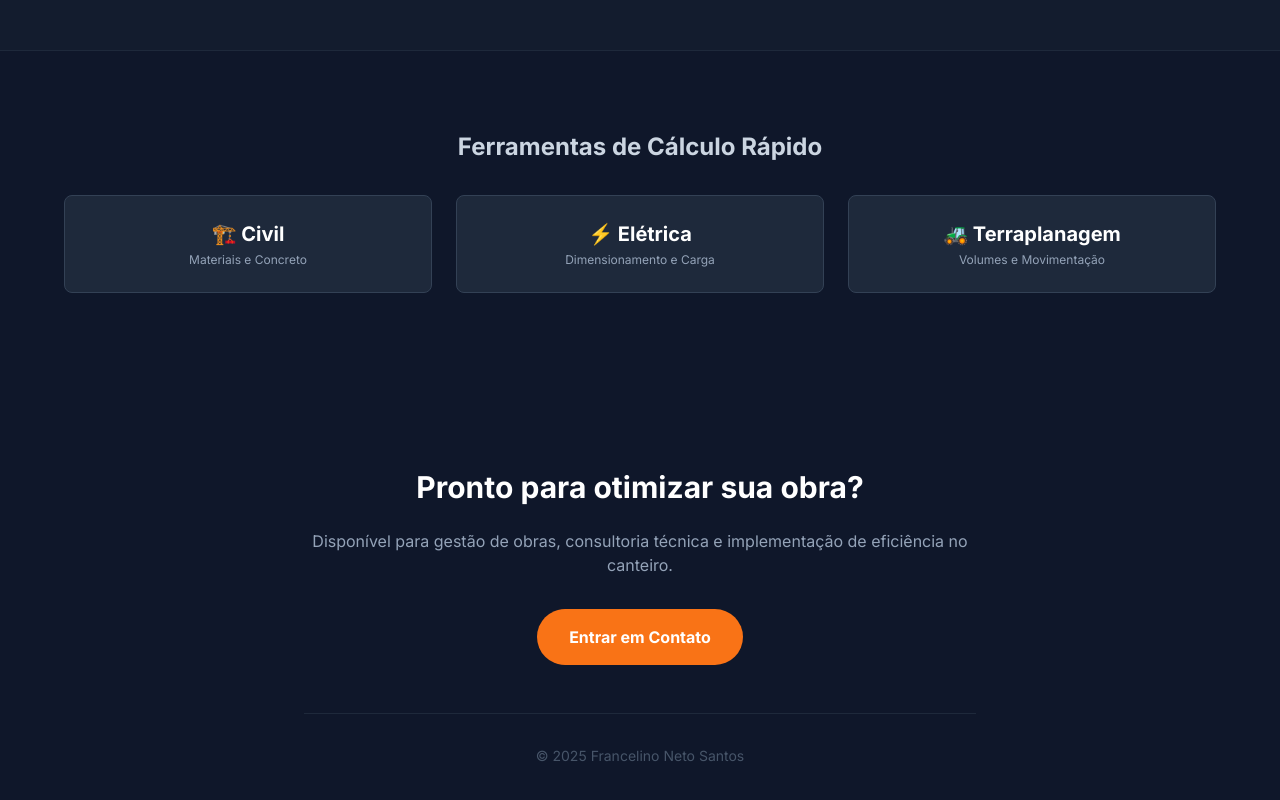
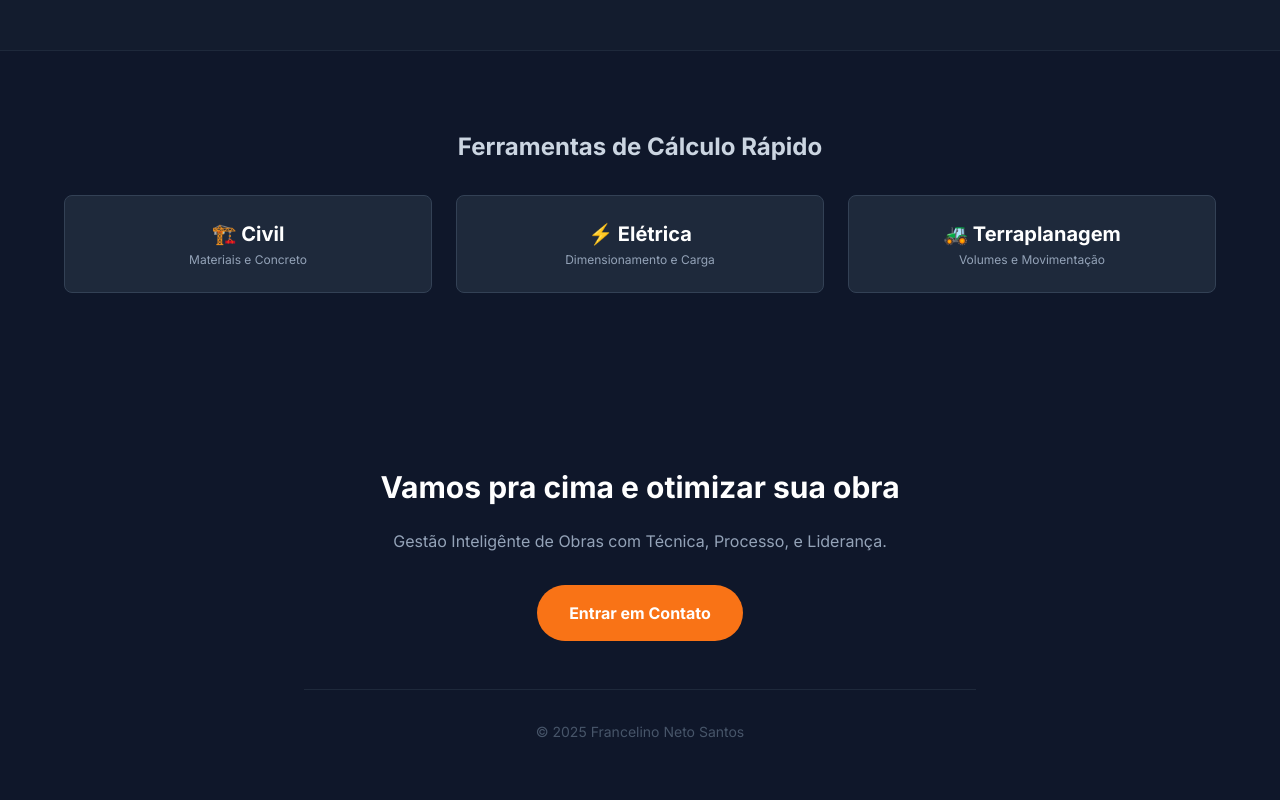
Before and after one commit to Netosantos999/-portef-lio, a plain HTML site: page index.html in a window 1280 px wide. Shown: the part 3319-4119 px from the top of the page. Drawn offline with nearby package versions, Linux system fonts and the light colour scheme.

Commit message:
Revise contact section text for optimization message
Updated the heading and paragraph text for better clarity.

```diff
--- a/index.html
+++ b/index.html
@@ -292,9 +292,9 @@
 
   <section id="contato" class="py-24 px-4 text-center bg-gradient-to-b from-transparent to-slate-900/80">
     <div class="max-w-2xl mx-auto" data-aos="fade-up">
-      <h2 class="text-3xl font-bold mb-6 text-white">Pronto para otimizar sua obra?</h2>
+      <h2 class="text-3xl font-bold mb-6 text-white">Vamos pra cima e otimizar sua obra</h2>
       <p class="text-slate-400 mb-8">
-        Disponível para gestão de obras, consultoria técnica e implementação de eficiência no canteiro.
+       Gestão Inteligênte de Obras com Técnica, Processo, e Liderança.
       </p>
       <a href="mailto:francelinotees@gmail.com" class="inline-block bg-primary text-white font-bold px-8 py-4 rounded-full hover:bg-orange-600 transition-all">
          Entrar em Contato
```
